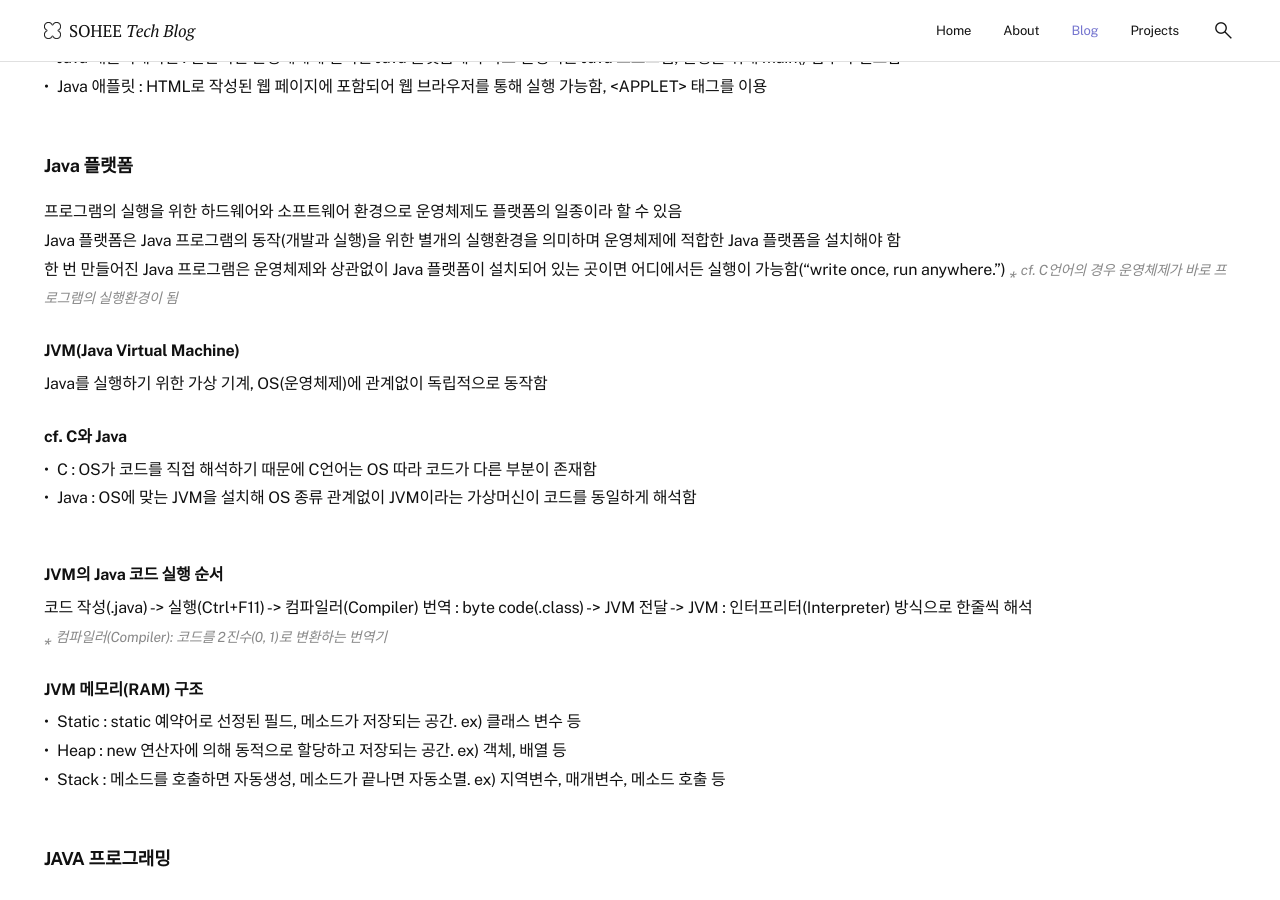
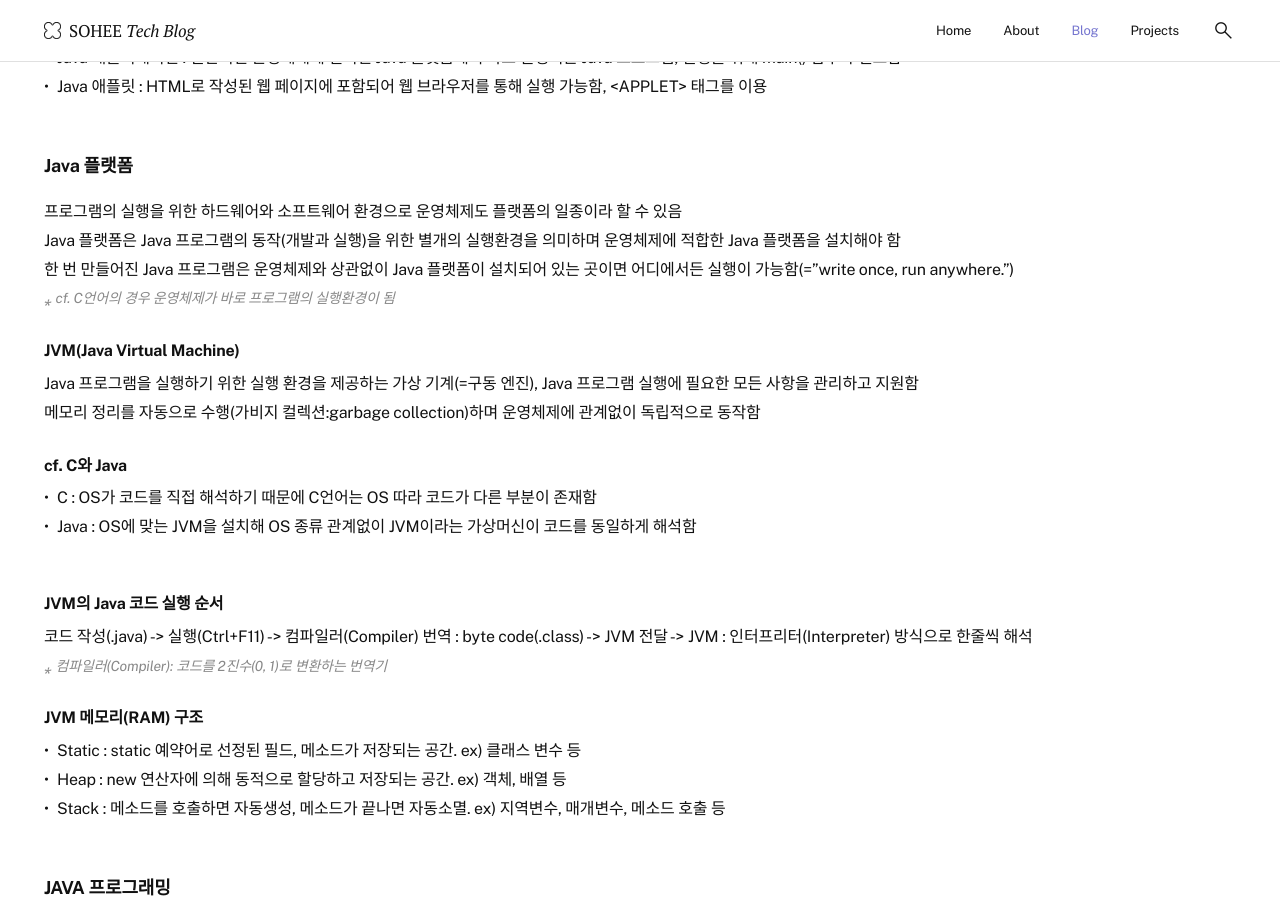
Before and after one commit to soheetech/soheetech.github.io, a Jekyll site: the page built from _posts/2023-02-25-kh-01-java-basic.md, in a window 1280 px wide and 900 px high, scrolled down 1308 px. Built offline with Jekyll 4.4.1, drawn with Linux system fonts in a browser that asks for light colours.

Commit message:
Update 2023-02-25-kh-01-java-basic.md

```diff
--- a/_posts/2023-02-25-kh-01-java-basic.md
+++ b/_posts/2023-02-25-kh-01-java-basic.md
@@ -60,12 +60,13 @@ Java 프로그래밍 언어로 작성된 후 컴파일되어 Java 플랫폼에
 <h4>Java 플랫폼</h4>
 프로그램의 실행을 위한 하드웨어와 소프트웨어 환경으로 운영체제도 플랫폼의 일종이라 할 수 있음<br />
 Java 플랫폼은 Java 프로그램의 동작(개발과 실행)을 위한 별개의 실행환경을 의미하며 운영체제에 적합한 Java 플랫폼을 설치해야 함<br />
-한 번 만들어진 Java 프로그램은 운영체제와 상관없이 Java 플랫폼이 설치되어 있는 곳이면 어디에서든 실행이 가능함("write once, run anywhere.")
+한 번 만들어진 Java 프로그램은 운영체제와 상관없이 Java 플랫폼이 설치되어 있는 곳이면 어디에서든 실행이 가능함(="write once, run anywhere.")<br />
 *cf. C언어의 경우 운영체제가 바로 프로그램의 실행환경이 됨*
 
 
 <h5>JVM(Java Virtual Machine)</h5>
-Java를 실행하기 위한 가상 기계, OS(운영체제)에 관계없이 독립적으로 동작함
+Java 프로그램을 실행하기 위한 실행 환경을 제공하는 가상 기계(=구동 엔진), Java 프로그램 실행에 필요한 모든 사항을 관리하고 지원함<br />
+메모리 정리를 자동으로 수행(가비지 컬렉션:garbage collection)하며 운영체제에 관계없이 독립적으로 동작함
 
 
 <h5>cf. C와 Java</h5>
```
